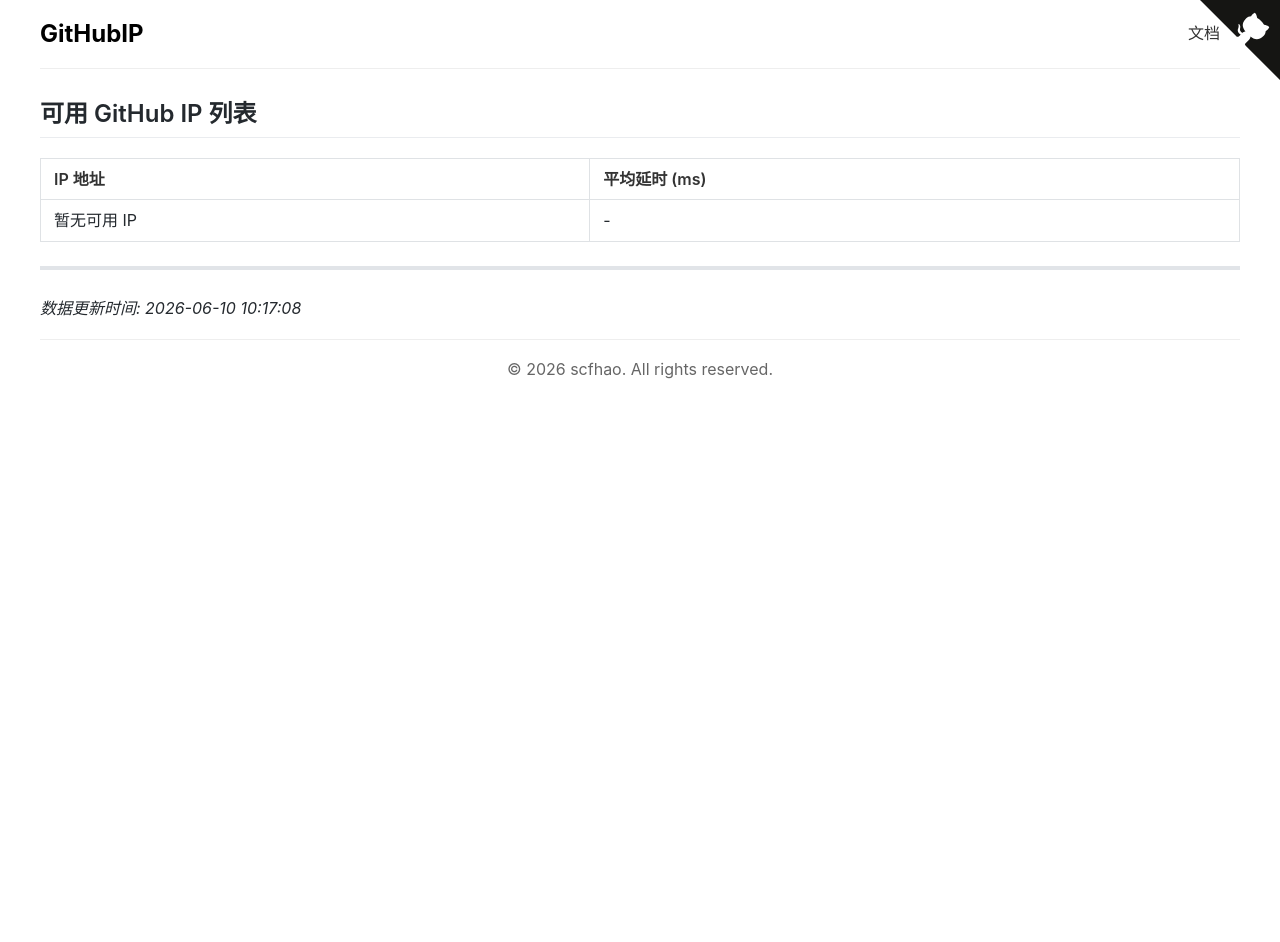
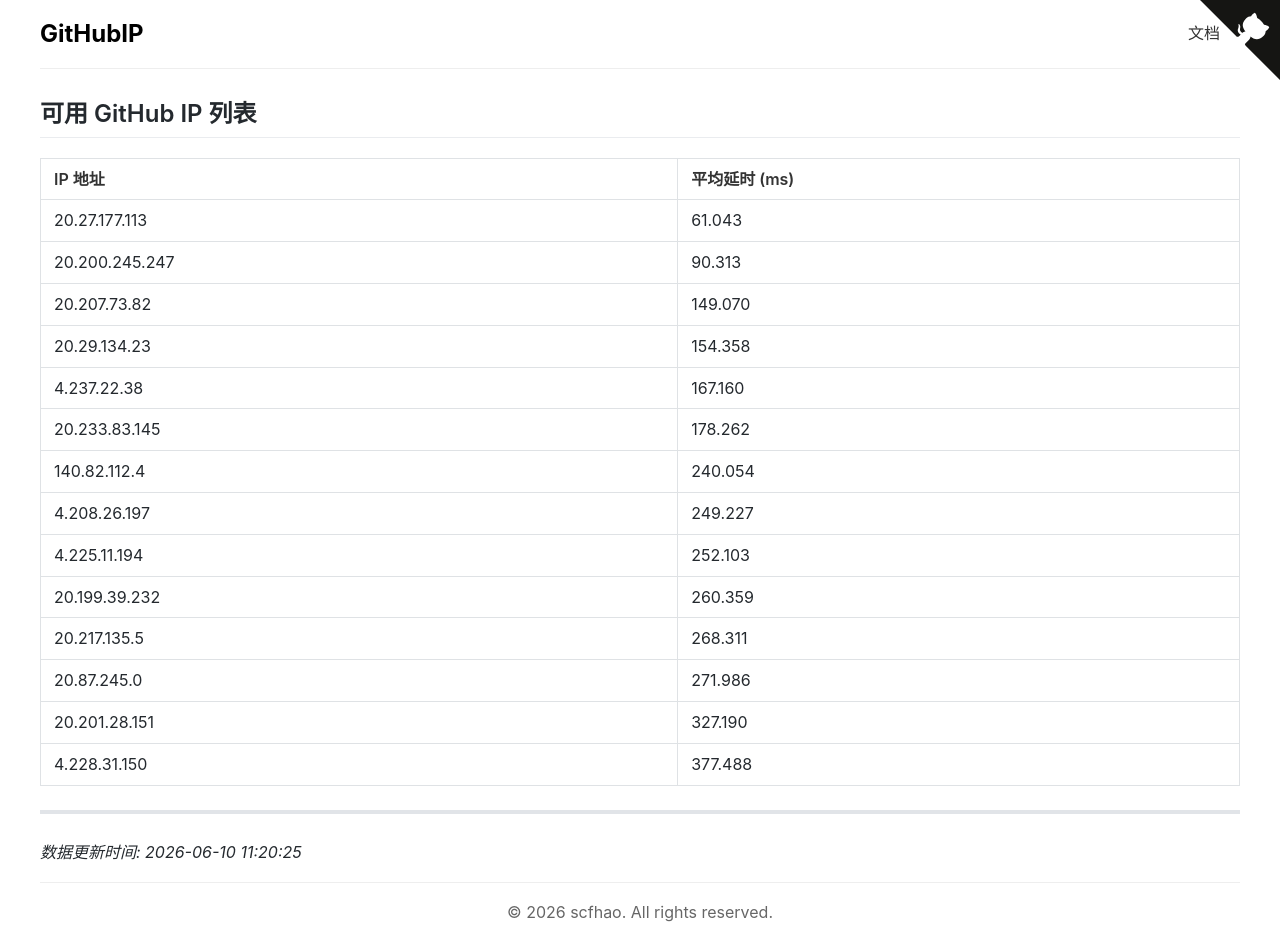
Before and after one commit to scfhao/GitHubIP, a Jekyll site: the page built from index.md, in a window 1280 px wide. Built offline with Jekyll 4.4.1, drawn with Linux system fonts in a browser that asks for light colours; before the commit the page ends 900 px from its top, so only the background shows below that.

Commit message:
自动脚本执行 - 2026-06-10 11:20:25

```diff
--- a/index.md
+++ b/index.md
@@ -1,15 +1,28 @@
 ---
 layout: home
 title: GitHub IP 列表
-date: 2026-06-10 10:17:08
+date: 2026-06-10 11:20:25
 ---
 
 ## 可用 GitHub IP 列表
 
 | IP 地址 | 平均延时 (ms) |
 |---------|--------------|
-| 暂无可用 IP | - |
+| 20.27.177.113 | 61.043 |
+| 20.200.245.247 | 90.313 |
+| 20.207.73.82 | 149.070 |
+| 20.29.134.23 | 154.358 |
+| 4.237.22.38 | 167.160 |
+| 20.233.83.145 | 178.262 |
+| 140.82.112.4 | 240.054 |
+| 4.208.26.197 | 249.227 |
+| 4.225.11.194 | 252.103 |
+| 20.199.39.232 | 260.359 |
+| 20.217.135.5 | 268.311 |
+| 20.87.245.0 | 271.986 |
+| 20.201.28.151 | 327.190 |
+| 4.228.31.150 | 377.488 |
 
 ---
 
-*数据更新时间: 2026-06-10 10:17:08*
+*数据更新时间: 2026-06-10 11:20:25*
```
